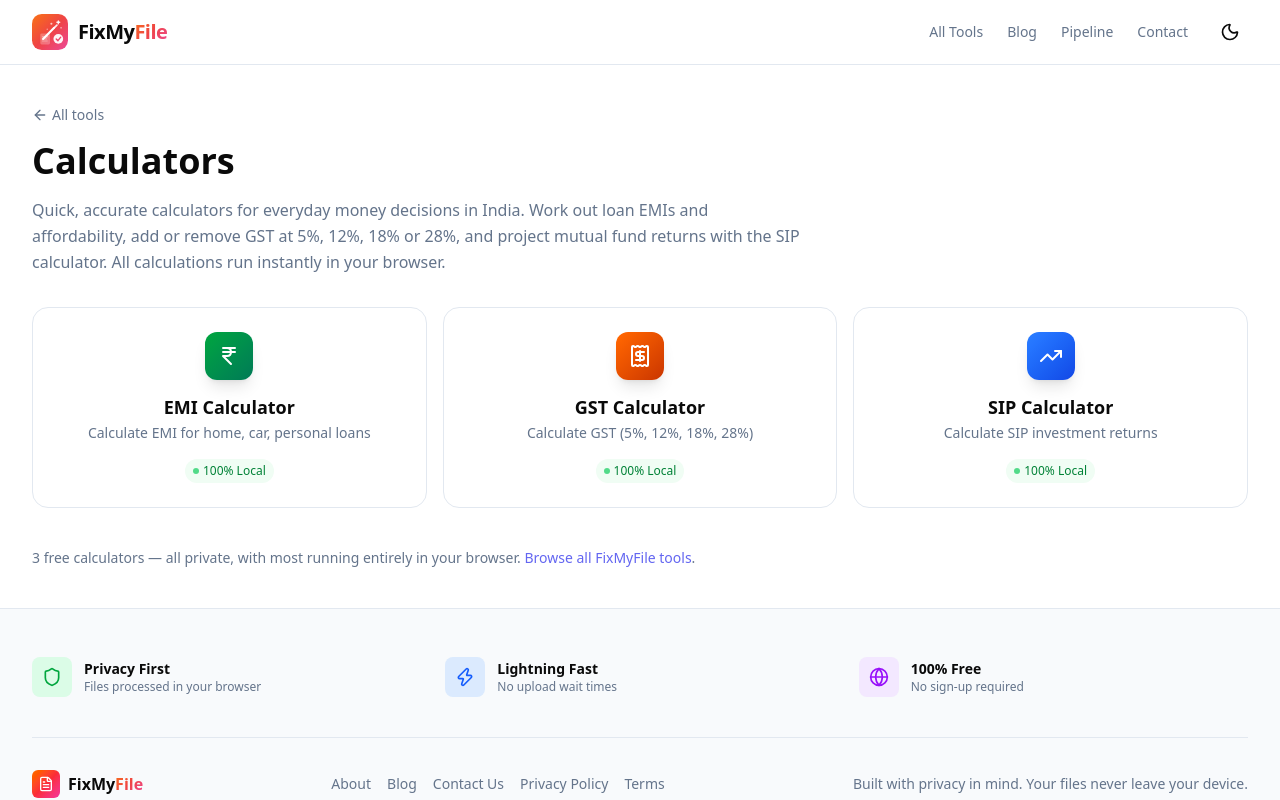
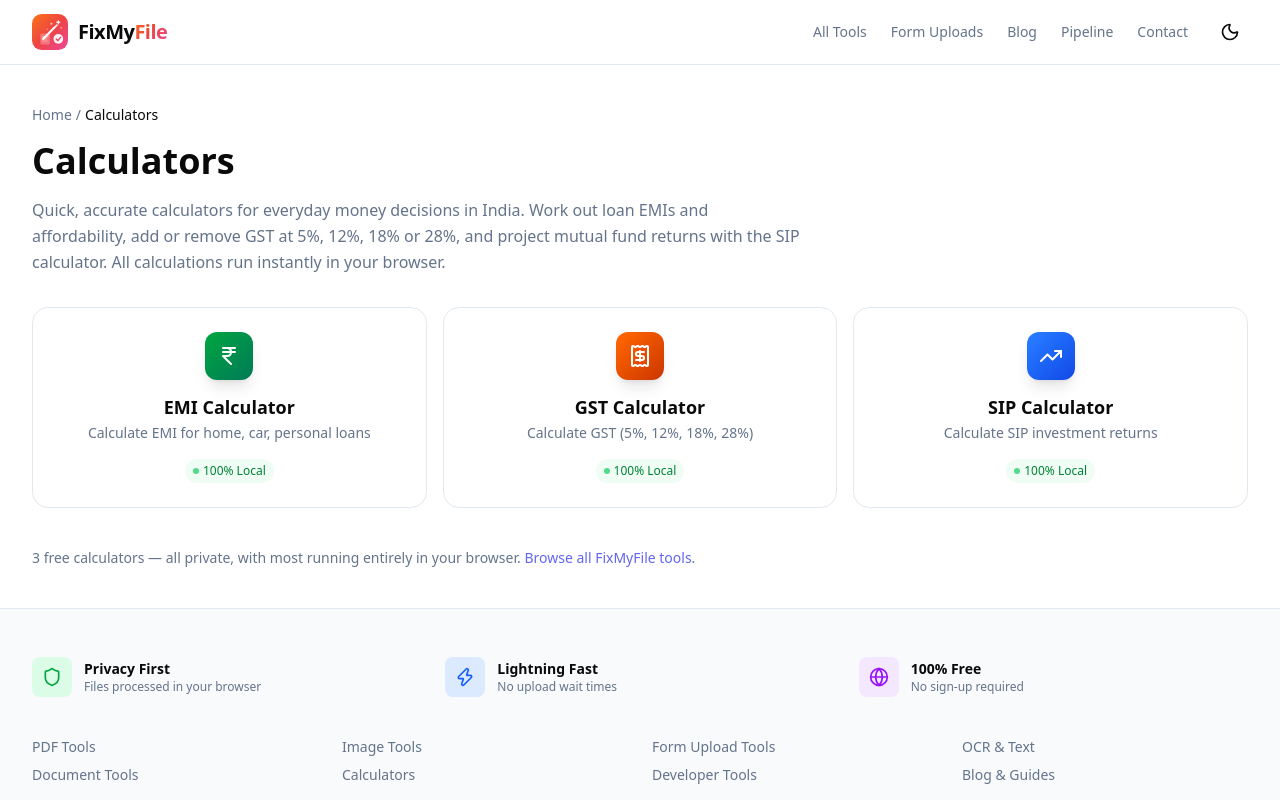
Before and after one commit to abinas94/fixmyfile, a Next.js app: page /category/calculators in a window 1280 px wide. Shown: the top 800 px of the page. Built offline with nearby package versions, Linux system fonts and the light colour scheme.

Commit message:
SEO: add JSON-LD structured data (Organization, WebSite, FAQPage, SoftwareApplication, BreadcrumbList), breadcrumbs, and link category hubs in nav/footer

```diff
--- a/src/app/category/[slug]/page.tsx
+++ b/src/app/category/[slug]/page.tsx
@@ -1,8 +1,8 @@
 import type { Metadata } from "next";
 import Link from "next/link";
 import { notFound } from "next/navigation";
-import { ArrowLeft } from "lucide-react";
 import ToolCard from "@/components/ToolCard";
+import JsonLd from "@/components/JsonLd";
 import { tools } from "@/lib/tools-config";
 import { categoryContent, getCategoryContent } from "@/lib/category-content";
 
@@ -42,14 +42,39 @@ export default async function CategoryHub({
 
   const categoryTools = tools.filter((t) => t.category === c.category);
 
+  const breadcrumb = {
+    "@context": "https://schema.org",
+    "@type": "BreadcrumbList",
+    itemListElement: [
+      { "@type": "ListItem", position: 1, name: "Home", item: "https://fixmyfile.co.in" },
+      {
+        "@type": "ListItem",
+        position: 2,
+        name: c.name,
+        item: `https://fixmyfile.co.in/category/${c.slug}`,
+      },
+    ],
+  };
+  const itemList = {
+    "@context": "https://schema.org",
+    "@type": "ItemList",
+    name: c.heading,
+    itemListElement: categoryTools.map((t, i) => ({
+      "@type": "ListItem",
+      position: i + 1,
+      name: t.name,
+      url: `https://fixmyfile.co.in${t.href}`,
+    })),
+  };
+
   return (
     <div className="max-w-7xl mx-auto px-4 sm:px-6 lg:px-8 py-10">
-      <Link
-        href="/"
-        className="inline-flex items-center gap-1 text-sm text-[var(--muted-foreground)] hover:text-[var(--foreground)] mb-4"
-      >
-        <ArrowLeft className="w-4 h-4" /> All tools
-      </Link>
+      <JsonLd data={[breadcrumb, itemList]} />
+      <nav className="flex items-center gap-1 text-sm text-[var(--muted-foreground)] mb-4">
+        <Link href="/" className="hover:text-[var(--foreground)]">Home</Link>
+        <span>/</span>
+        <span className="text-[var(--foreground)]">{c.name}</span>
+      </nav>
 
       <h1 className="text-3xl sm:text-4xl font-bold mb-4">{c.heading}</h1>
       <p className="text-[var(--muted-foreground)] max-w-3xl leading-relaxed mb-8">
--- a/src/app/layout.tsx
+++ b/src/app/layout.tsx
@@ -53,6 +53,36 @@ export default function RootLayout({
     <html lang="en" suppressHydrationWarning>
       <head>
         <meta name="google-site-verification" content="hgjtr6W6nfiR-2ioKed_mlxNyWl_RjgACA_2nOADDpo" />
+        <script
+          type="application/ld+json"
+          dangerouslySetInnerHTML={{
+            __html: JSON.stringify([
+              {
+                "@context": "https://schema.org",
+                "@type": "Organization",
+                name: "FixMyFile",
+                url: "https://fixmyfile.co.in",
+                logo: "https://fixmyfile.co.in/icons/icon-192.svg",
+                description:
+                  "Free browser-based tools for PDFs, images, OCR, documents and Indian form uploads. No uploads, no sign-up.",
+              },
+              {
+                "@context": "https://schema.org",
+                "@type": "WebSite",
+                name: "FixMyFile",
+                url: "https://fixmyfile.co.in",
+                potentialAction: {
+                  "@type": "SearchAction",
+                  target: {
+                    "@type": "EntryPoint",
+                    urlTemplate: "https://fixmyfile.co.in/?q={search_term_string}",
+                  },
+                  "query-input": "required name=search_term_string",
+                },
+              },
+            ]),
+          }}
+        />
         <script async src="https://pagead2.googlesyndication.com/pagead/js/adsbygoogle.js?client=ca-pub-2820111631429604" crossOrigin="anonymous"></script>
         <link rel="manifest" href="/manifest.json" />
         <meta name="theme-color" content="#6366f1" />
--- a/src/components/Footer.tsx
+++ b/src/components/Footer.tsx
@@ -40,6 +40,18 @@ export default function Footer() {
               </p>
             </div>
           </div>
+        </div>
+
+        {/* Tool category hubs — internal linking for SEO */}
+        <div className="grid grid-cols-2 sm:grid-cols-4 gap-x-6 gap-y-2 mb-10 pb-8 border-b border-[var(--border)]">
+          <Link href="/category/pdf-tools" className="text-sm text-[var(--muted-foreground)] hover:text-[var(--foreground)] transition-colors">PDF Tools</Link>
+          <Link href="/category/image-tools" className="text-sm text-[var(--muted-foreground)] hover:text-[var(--foreground)] transition-colors">Image Tools</Link>
+          <Link href="/category/form-upload-tools" className="text-sm text-[var(--muted-foreground)] hover:text-[var(--foreground)] transition-colors">Form Upload Tools</Link>
+          <Link href="/category/ocr-tools" className="text-sm text-[var(--muted-foreground)] hover:text-[var(--foreground)] transition-colors">OCR &amp; Text</Link>
+          <Link href="/category/document-tools" className="text-sm text-[var(--muted-foreground)] hover:text-[var(--foreground)] transition-colors">Document Tools</Link>
+          <Link href="/category/calculators" className="text-sm text-[var(--muted-foreground)] hover:text-[var(--foreground)] transition-colors">Calculators</Link>
+          <Link href="/category/developer-tools" className="text-sm text-[var(--muted-foreground)] hover:text-[var(--foreground)] transition-colors">Developer Tools</Link>
+          <Link href="/blog" className="text-sm text-[var(--muted-foreground)] hover:text-[var(--foreground)] transition-colors">Blog &amp; Guides</Link>
         </div>
 
         {/* Bottom */}
--- a/src/components/Header.tsx
+++ b/src/components/Header.tsx
@@ -61,6 +61,12 @@ export default function Header() {
               className="text-sm font-medium text-[var(--muted-foreground)] hover:text-[var(--foreground)] transition-colors"
             >
               All Tools
+            </Link>
+            <Link
+              href="/category/form-upload-tools"
+              className="text-sm font-medium text-[var(--muted-foreground)] hover:text-[var(--foreground)] transition-colors"
+            >
+              Form Uploads
             </Link>
             <Link
               href="/blog"
@@ -128,6 +134,20 @@ export default function Header() {
                 All Tools
               </Link>
               <Link
+                href="/category/form-upload-tools"
+                className="text-sm font-medium px-3 py-2 rounded-lg hover:bg-[var(--accent)]"
+                onClick={() => setMobileMenuOpen(false)}
+              >
+                Form Uploads
+              </Link>
+              <Link
+                href="/blog"
+                className="text-sm font-medium px-3 py-2 rounded-lg hover:bg-[var(--accent)]"
+                onClick={() => setMobileMenuOpen(false)}
+              >
+                Blog
+              </Link>
+              <Link
                 href="/tools/pipeline"
                 className="text-sm font-medium px-3 py-2 rounded-lg hover:bg-[var(--accent)]"
                 onClick={() => setMobileMenuOpen(false)}
--- /dev/null
+++ b/src/components/JsonLd.tsx
@@ -0,0 +1,10 @@
+// Renders a JSON-LD structured data script. Server-rendered so crawlers see it.
+export default function JsonLd({ data }: { data: object | object[] }) {
+  return (
+    <script
+      type="application/ld+json"
+      // Structured data is static, generated from our own config.
+      dangerouslySetInnerHTML={{ __html: JSON.stringify(data) }}
+    />
+  );
+}
--- a/src/components/ToolContent.tsx
+++ b/src/components/ToolContent.tsx
@@ -1,3 +1,5 @@
+import JsonLd from "@/components/JsonLd";
+
 interface ToolContentProps {
   title: string;
   description: string;
@@ -7,8 +9,31 @@ interface ToolContentProps {
 }
 
 export default function ToolContent({ title, description, howTo, features, faqs }: ToolContentProps) {
+  const schema: object[] = [
+    {
+      "@context": "https://schema.org",
+      "@type": "SoftwareApplication",
+      name: `${title} — FixMyFile`,
+      applicationCategory: "UtilitiesApplication",
+      operatingSystem: "Web browser",
+      description,
+      offers: { "@type": "Offer", price: "0", priceCurrency: "USD" },
+    },
+  ];
+  if (faqs.length) {
+    schema.push({
+      "@context": "https://schema.org",
+      "@type": "FAQPage",
+      mainEntity: faqs.map((f) => ({
+        "@type": "Question",
+        name: f.q,
+        acceptedAnswer: { "@type": "Answer", text: f.a },
+      })),
+    });
+  }
   return (
     <section className="mt-16 max-w-3xl mx-auto space-y-10 text-left">
+      <JsonLd data={schema} />
       {/* About */}
       <div>
         <h2 className="text-xl font-bold mb-3">About {title}</h2>
```
